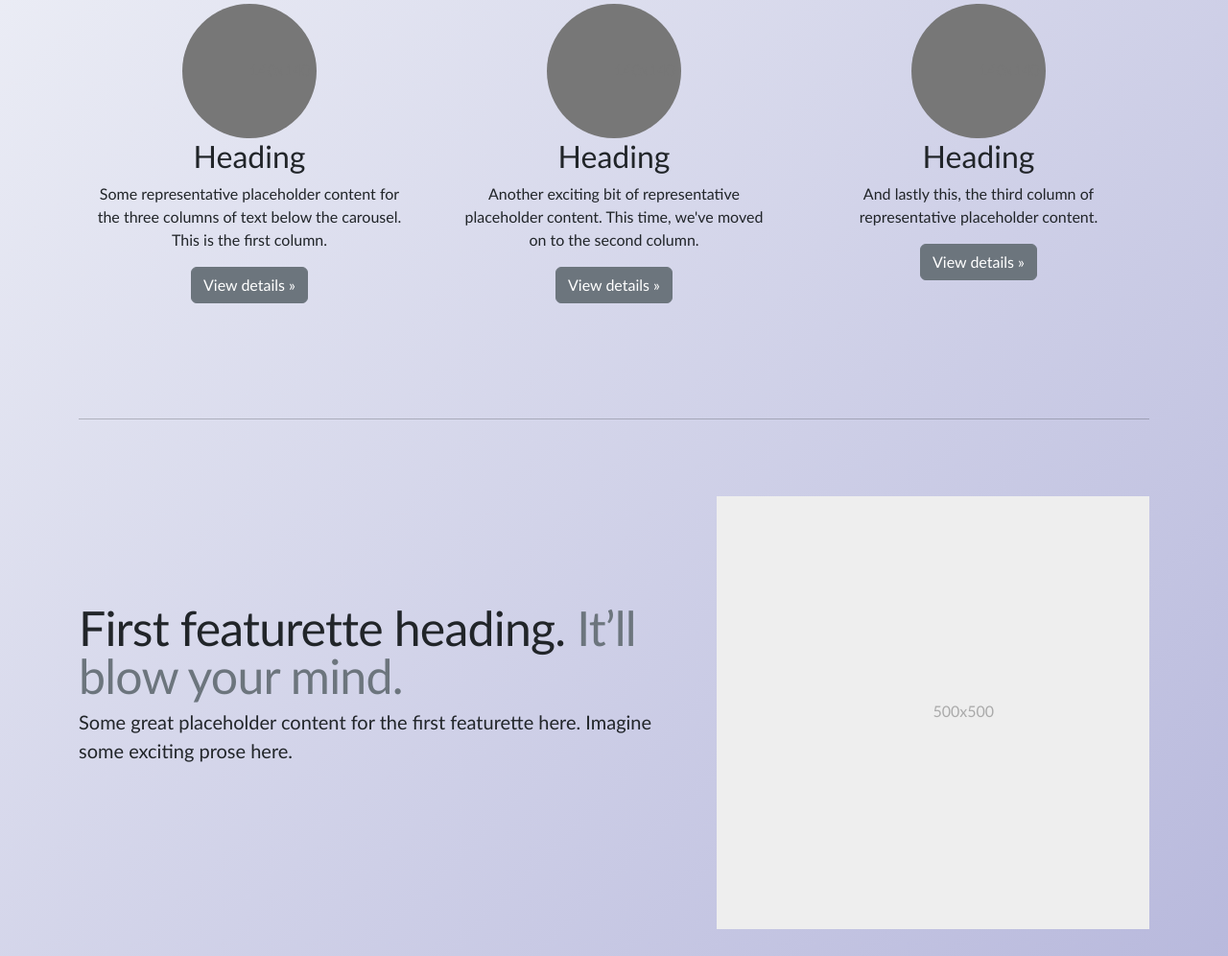
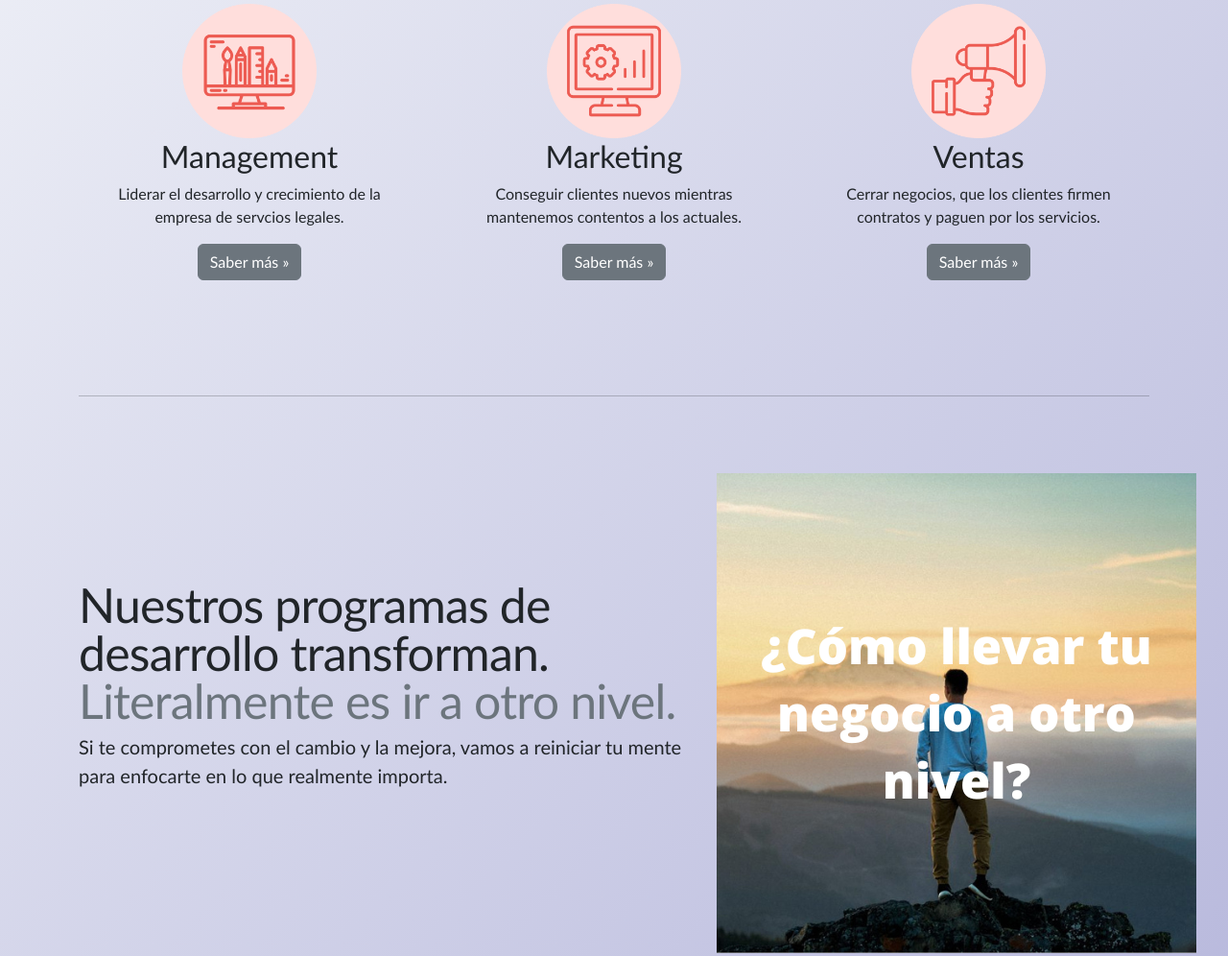
Before and after one commit to licjcg/Dise-Boostrap, a plain HTML site: page loquehago.html in a window 1280 px wide. Shown: the part 670-1666 px from the top of the page at 96% size. Drawn offline with nearby package versions, Linux system fonts and the light colour scheme.

Commit message:
página de lo que hago, faltan detalles de links y color boton saber más

```diff
--- a/loquehago.html
+++ b/loquehago.html
@@ -103,41 +103,40 @@
 
     <div class="row">
       <div class="col-lg-4">
-        <svg class="bd-placeholder-img rounded-circle" width="140" height="140" xmlns="http://www.w3.org/2000/svg" role="img" aria-label="Placeholder: 140x140" preserveAspectRatio="xMidYMid slice" focusable="false"><title>Placeholder</title><rect width="100%" height="100%" fill="#777"/><text x="50%" y="50%" fill="#777" dy=".3em">140x140</text></svg>
+        <img src="./img/computer.png" alt="" width="140" height="140">
 
-        <h2 class="fw-normal">Heading</h2>
-        <p>Some representative placeholder content for the three columns of text below the carousel. This is the first column.</p>
-        <p><a class="btn btn-secondary" href="#">View details &raquo;</a></p>
+        <h2 class="fw-normal">Management</h2>
+        <p>Liderar el desarrollo y crecimiento de la empresa de servcios legales.</p>
+        <p><a class="btn btn-secondary" href="#">Saber más &raquo;</a></p>
       </div><!-- /.col-lg-4 -->
       <div class="col-lg-4">
-        <svg class="bd-placeholder-img rounded-circle" width="140" height="140" xmlns="http://www.w3.org/2000/svg" role="img" aria-label="Placeholder: 140x140" preserveAspectRatio="xMidYMid slice" focusable="false"><title>Placeholder</title><rect width="100%" height="100%" fill="#777"/><text x="50%" y="50%" fill="#777" dy=".3em">140x140</text></svg>
+        <img src="./img/settings.png" alt="" width="140" height="140">
 
-        <h2 class="fw-normal">Heading</h2>
-        <p>Another exciting bit of representative placeholder content. This time, we've moved on to the second column.</p>
-        <p><a class="btn btn-secondary" href="#">View details &raquo;</a></p>
+        <h2 class="fw-normal">Marketing</h2>
+        <p>Conseguir clientes nuevos mientras mantenemos contentos a los actuales.</p>
+        <p><a class="btn btn-secondary" href="#">Saber más &raquo;</a></p>
       </div><!-- /.col-lg-4 -->
       <div class="col-lg-4">
-        <svg class="bd-placeholder-img rounded-circle" width="140" height="140" xmlns="http://www.w3.org/2000/svg" role="img" aria-label="Placeholder: 140x140" preserveAspectRatio="xMidYMid slice" focusable="false"><title>Placeholder</title><rect width="100%" height="100%" fill="#777"/><text x="50%" y="50%" fill="#777" dy=".3em">140x140</text></svg>
+        <img src="./img/ads.png" alt="" width="140" height="140">
 
-        <h2 class="fw-normal">Heading</h2>
-        <p>And lastly this, the third column of representative placeholder content.</p>
-        <p><a class="btn btn-secondary" href="#">View details &raquo;</a></p>
+        <h2 class="fw-normal">Ventas</h2>
+        <p>Cerrar negocios, que los clientes firmen contratos y paguen por los servicios.</p>
+        <p><a class="btn btn-secondary" href="#">Saber más &raquo;</a></p>
       </div><!-- /.col-lg-4 -->
     </div><!-- /.row -->
 
 
-    <!-- START THE FEATURETTES -->
+    <!-- Detalle de los sesrvicios -->
 
     <hr class="featurette-divider">
 
     <div class="row featurette">
       <div class="col-md-7">
-        <h2 class="featurette-heading fw-normal lh-1">First featurette heading. <span class="text-muted">It’ll blow your mind.</span></h2>
-        <p class="lead">Some great placeholder content for the first featurette here. Imagine some exciting prose here.</p>
+        <h2 class="featurette-heading fw-normal lh-1">Nuestros programas de desarrollo transforman. <span class="text-muted">Literalmente es ir a otro nivel.</span></h2>
+        <p class="lead">Si te comprometes con el cambio y la mejora, vamos a reiniciar tu mente para enfocarte en lo que realmente importa.</p>
       </div>
       <div class="col-md-5">
-        <svg class="bd-placeholder-img bd-placeholder-img-lg featurette-image img-fluid mx-auto" width="500" height="500" xmlns="http://www.w3.org/2000/svg" role="img" aria-label="Placeholder: 500x500" preserveAspectRatio="xMidYMid slice" focusable="false"><title>Placeholder</title><rect width="100%" height="100%" fill="#eee"/><text x="50%" y="50%" fill="#aaa" dy=".3em">500x500</text></svg>
-
+        <img src="./img/MGN-.png" alt="" width="500" height="500">
       </div>
     </div>
 
@@ -145,12 +144,11 @@
 
     <div class="row featurette">
       <div class="col-md-7 order-md-2">
-        <h2 class="featurette-heading fw-normal lh-1">Oh yeah, it’s that good. <span class="text-muted">See for yourself.</span></h2>
-        <p class="lead">Another featurette? Of course. More placeholder content here to give you an idea of how this layout would work with some actual real-world content in place.</p>
+        <h2 class="featurette-heading fw-normal lh-1">Ah no?, te gustaría?. <span class="text-muted">Claro que sí!! lo podes hacer!!.</span></h2>
+        <p class="lead">Te acompaño en el desarrollo de tu visión, misión y enfoque, para conquistar a tus clientes, que te elijan siempre.</p>
       </div>
       <div class="col-md-5 order-md-1">
-        <svg class="bd-placeholder-img bd-placeholder-img-lg featurette-image img-fluid mx-auto" width="500" height="500" xmlns="http://www.w3.org/2000/svg" role="img" aria-label="Placeholder: 500x500" preserveAspectRatio="xMidYMid slice" focusable="false"><title>Placeholder</title><rect width="100%" height="100%" fill="#eee"/><text x="50%" y="50%" fill="#aaa" dy=".3em">500x500</text></svg>
-
+        <img src="./img/mkt-body.png" alt="" width="450" height="450">
       </div>
     </div>
 
@@ -158,17 +156,20 @@
 
     <div class="row featurette">
       <div class="col-md-7">
-        <h2 class="featurette-heading fw-normal lh-1">And lastly, this one. <span class="text-muted">Checkmate.</span></h2>
-        <p class="lead">And yes, this is the last block of representative placeholder content. Again, not really intended to be actually read, simply here to give you a better view of what this would look like with some actual content. Your content.</p>
+        <h2 class="featurette-heading fw-normal lh-1">Por último y no menos importante. <span class="text-muted">Vender!.</span></h2>
+        <p class="lead">Te enseño el proceso de ventas, la psicología del comprador y el asesor de compras, para que hagas la diferencia, de los que casi venden.</p>
       </div>
       <div class="col-md-5">
-        <svg class="bd-placeholder-img bd-placeholder-img-lg featurette-image img-fluid mx-auto" width="500" height="500" xmlns="http://www.w3.org/2000/svg" role="img" aria-label="Placeholder: 500x500" preserveAspectRatio="xMidYMid slice" focusable="false"><title>Placeholder</title><rect width="100%" height="100%" fill="#eee"/><text x="50%" y="50%" fill="#aaa" dy=".3em">500x500</text></svg>
-
+        <img src="./img/ventas-body.png" alt="" width="450" height="450">
       </div>
     </div>
 
     <hr class="featurette-divider">
+<!-- Botón para agendar turno -->
 
+    <div class="d-grid gap-2 col-3 mx-auto" id="boton">
+      <a href="https://calendly.com/patagonialegal/llamada-informativa"><button class="btn btn-primary" type="button">Click aquí para agendar una consulta GRATIS</button></a>
+    </div>
     <!-- /END THE FEATURETTES -->
 
   </div><!-- /.container -->
```
